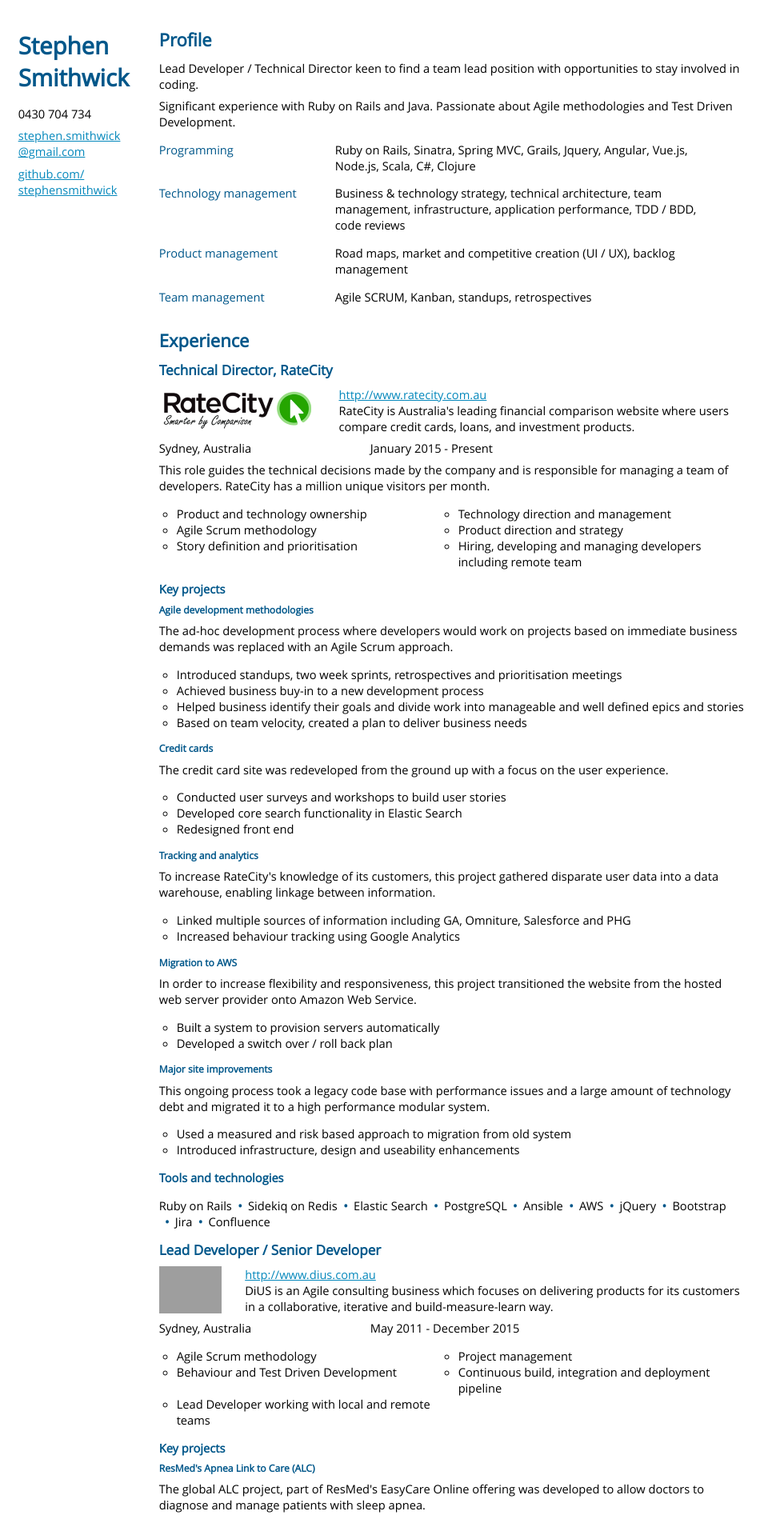
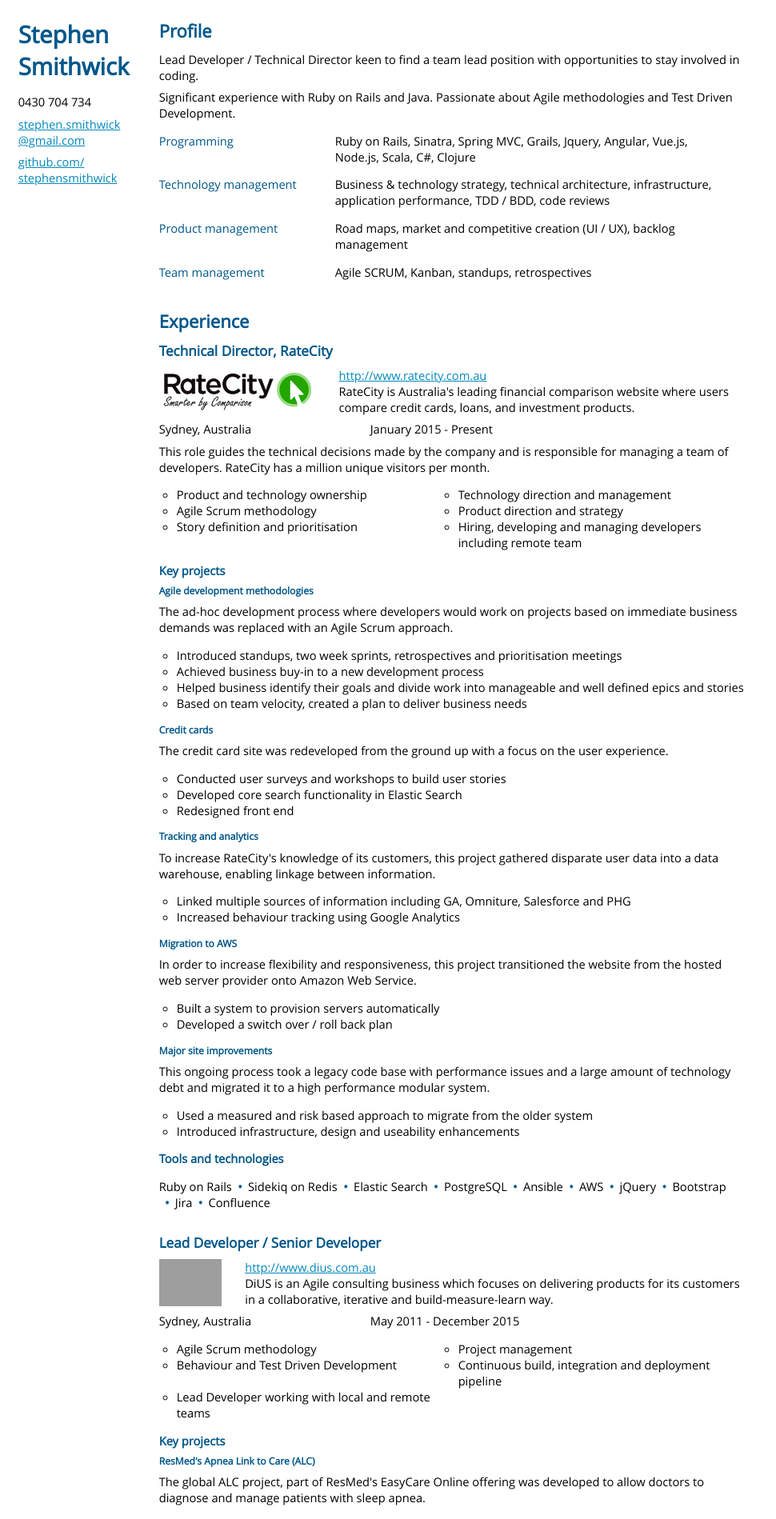
Before and after one commit to StephenSmithwick/StephenSmithwick.github.io, a Jekyll site: the page built from cv.html, in a window 1280 px wide. Shown: the top 1899 px of the page at 80% size, without its empty margins (0-970 px from the left). Built offline with Jekyll 4.4.1, drawn with Linux system fonts in a browser that asks for light colours; some of the changed text lies outside the part shown; grey boxes are pictures that could not be loaded.

Commit message:
Updated Spacing, print directivesand tidied up wording.

```diff
--- a/css/cv.scss
+++ b/css/cv.scss
@@ -38,10 +38,12 @@
     .projects>section  {
     }
 
-    .experience>section  {
+    .experience>section + section {
+      margin-top: 2em;
     }
 
-    &>section {
+    &>section + section {
+      margin-top: 2.5em;
     }
   }
 
@@ -72,6 +74,10 @@
   h1, h2, h3, h4, h5, h6 {
     color: $dark-blue;
     margin: 0.5em 0em;
+
+    &:first-child {
+      margin-top: 0em;
+    }
   }
 
   p {
@@ -123,6 +129,10 @@
     dd {
       max-width: 65%;
       margin: 0em 0em 1em 0em;
+
+      &:last-child {
+          margin: 0em;
+      }
     }
   }
 }
@@ -133,17 +143,13 @@
     font-size: 8pt;
 
     article {
-      margin-left: 12em;
-
       .projects>section  {
         page-break-inside: avoid;
       }
-    }
 
-    address {
-      position: fixed;
-      top: 1em;
-      left: 1em;
+      >section:not(.experience) {
+        page-break-inside: avoid;
+      }
     }
 
     .company-info {
--- a/cv.html
+++ b/cv.html
@@ -25,7 +25,7 @@
       <dd>Ruby on Rails, Sinatra, Spring MVC, Grails, Jquery, Angular, Vue.js, Node.js, Scala, C#, Clojure</dd>
 
       <dt>Technology management</dt>
-      <dd>Business & technology strategy, technical architecture, team management, infrastructure, application performance, TDD / BDD, code reviews</dd>
+      <dd>Business & technology strategy, technical architecture, infrastructure, application performance, TDD / BDD, code reviews</dd>
 
       <dt>Product management</dt>
       <dd>Road maps, market and competitive creation (UI / UX), backlog management</dd>
@@ -124,7 +124,7 @@
             and migrated it to a high performance modular system.
           </p>
           <ul>
-            <li>Used a measured and risk based approach to migration from old system</li>
+            <li>Used a measured and risk based approach to migrate from the older system</li>
             <li>Introduced infrastructure, design and useability enhancements</li>
           </ul>
         </section>
@@ -419,6 +419,14 @@
 
     <section>
       <h3>Founding Member and Organiser of Random Hacks of Kindness</h3>
+      <div class="company-info">
+        <img src="images/rhok.png" alt="Random Hacks of Kindness Logo">
+        <span>
+          <a href="http://www.rhokaustralia.org">http://www.rhokaustralia.org</a><br>
+          RHoK is a rapidly growing global initiative making the world a better place by developing practical, open source technology solutions to respond to some of the
+          most complex challenges facing humanity.
+        </span>
+      </div>
 
       <div class="location-date">
         <span>Sydney</span>
```
Also changed, not shown: other parts of cv.html (+7 -9 lines), images/rhok.png (added).
